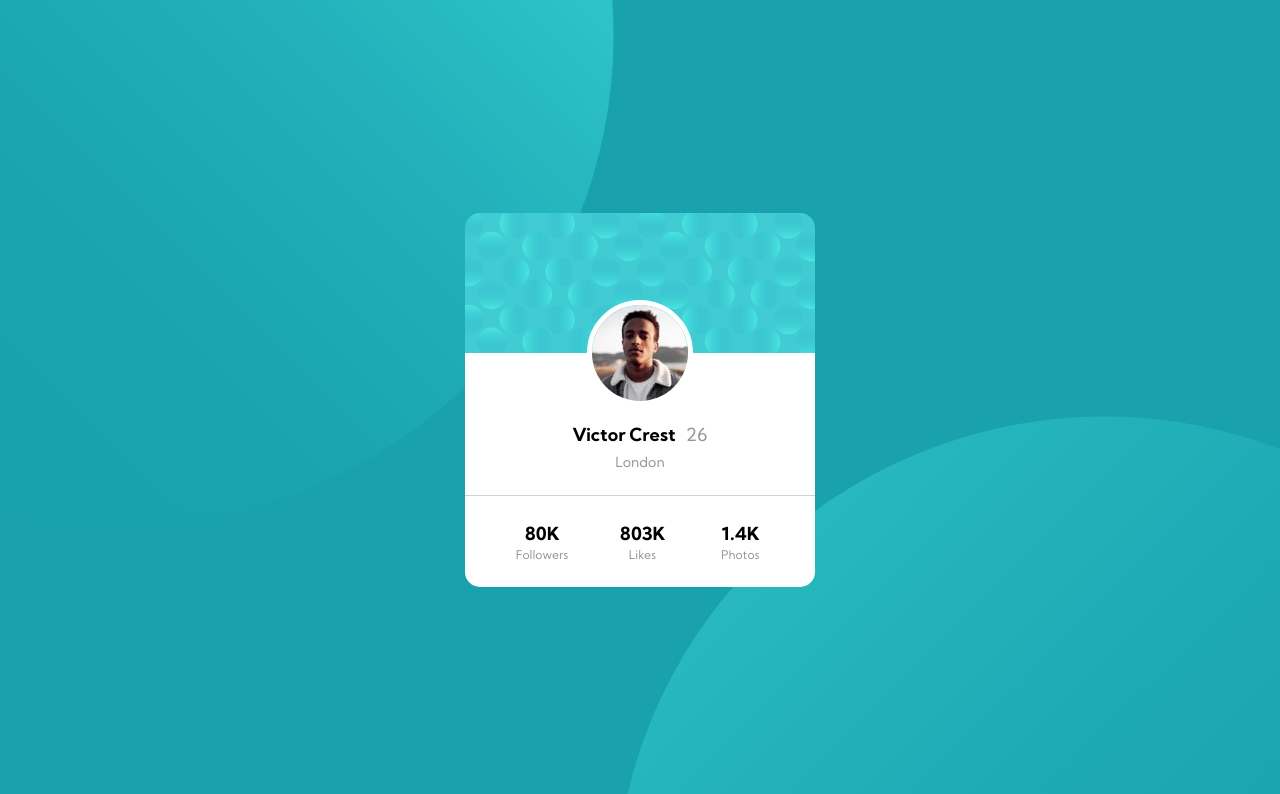
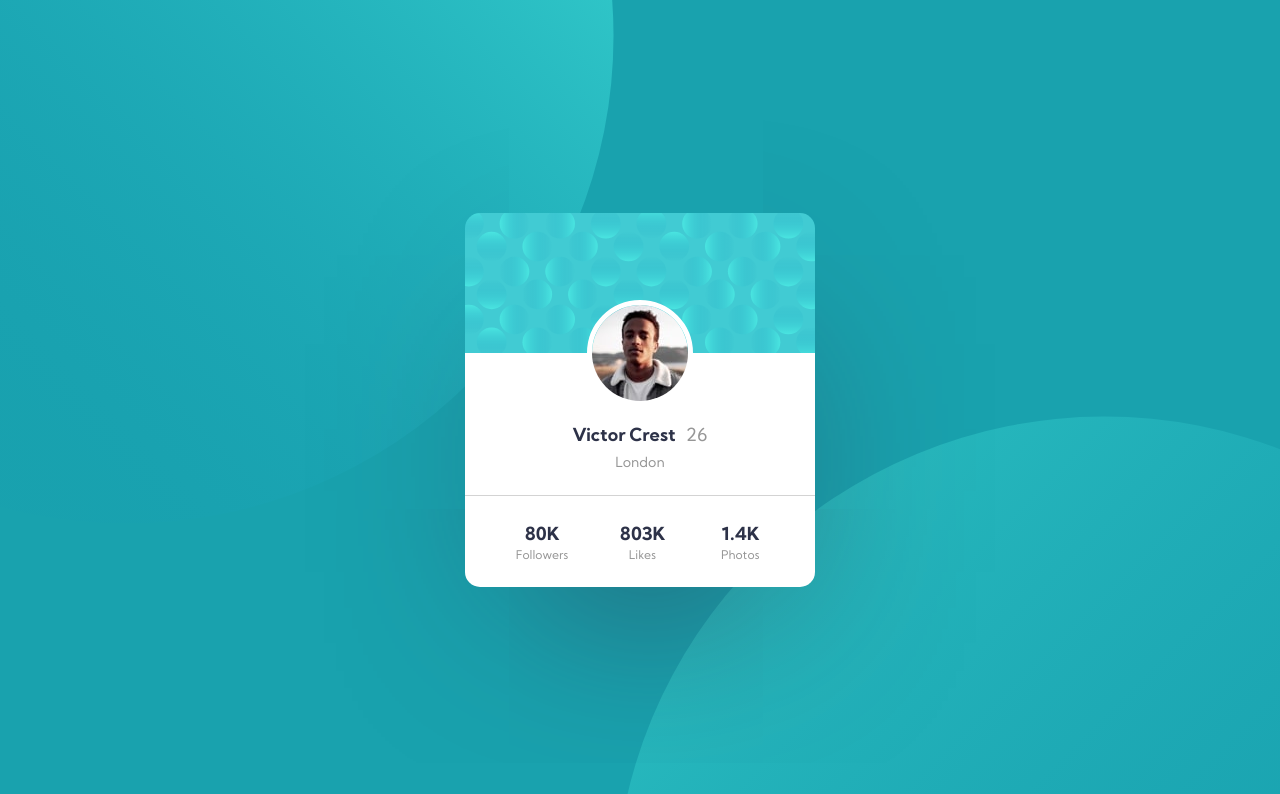
Before and after one commit to hseoy/profile-card-component, a plain HTML site: page index.html in a window 1280 px wide. Shown: the top 794 px of the page. Drawn offline with Linux system fonts and the light colour scheme.

Commit message:
Increase completeness

```diff
--- a/styles.css
+++ b/styles.css
@@ -47,12 +47,14 @@ body {
   background-repeat: no-repeat;
   background-position: right 0 top 0;
   padding-top: 87px;
+  box-shadow: 10px 60px 200px -70px hsl(229, 23%, 23%);
 }
 
 .card-box h1,
 .card-box h2 {
   font-size: 18px;
   margin: 5px;
+  color: hsl(229, 23%, 23%);
 }
 
 .profile-img {
```
